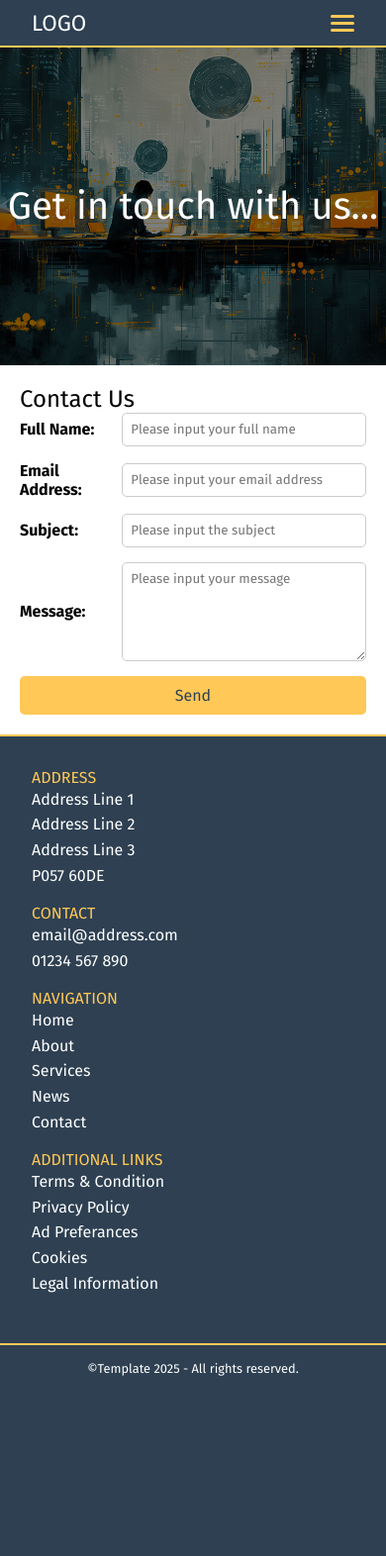
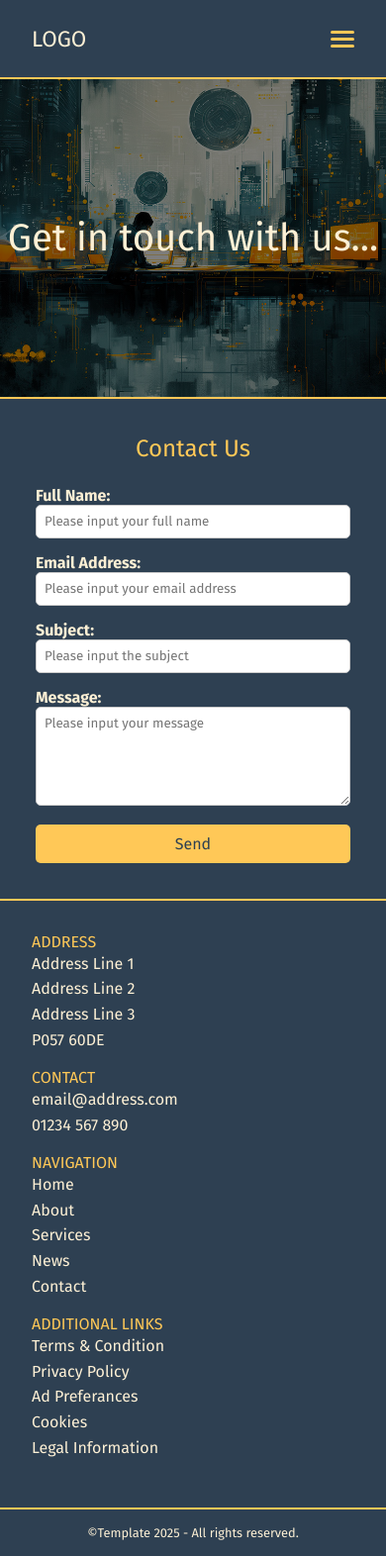
Before and after one commit to maxwellhogg/php_quicksite, a PHP site: page /contact.php in a window 390 px wide. Shown: the whole page at 99% size. Before the commit the page ends 1390 px from the top, so only its background shows below. Run offline with PHP 8.4, Linux system fonts and the light colour scheme; some libraries are stand-ins or nearby versions.

Commit message:
Improved responsive design on contacvt form.

```diff
--- a/contact.php
+++ b/contact.php
@@ -98,6 +98,8 @@ if ($_SERVER["REQUEST_METHOD"] == "POST") {
         </div>
     </section>
 
+    <div class="contact-main-container">
+
         <section class="contact-form-container">
             <h2>Contact Us</h2>
 
@@ -128,10 +130,11 @@ if ($_SERVER["REQUEST_METHOD"] == "POST") {
                     <textarea id="message" name="message" placeholder="Please input your message" required></textarea>
                 </div>
 
-            <button type="submit">Send</button>
+                <button type="submit" class="contact-submit">Send</button>
             </form>
         </section>
 
+    </div>
 
 <?php
 
--- a/index.php
+++ b/index.php
@@ -1,7 +1,9 @@
 <?php
+
 $page_title = 'Home';
 $image = './images/hero2.jpg';
 include './includes/header.php';
+
 ?>
 
 <section class="hero-image1 hero">
@@ -15,6 +17,7 @@ include './includes/header.php';
 		<?php endif; endforeach; ?>
     </div>
 </section>
+
 <?php
 include './includes/footer.php'
 ?>
--- a/styles.css
+++ b/styles.css
@@ -1,11 +1,14 @@
 /* Choose your site's color pallete and store as variables */
 
 :root {
-    --darkpurple: #412234;
-    --white: #FFFFFF;
-    --yellow: #FFC857;
-    --charcoal: #2E4052;
-    --turquoise: #BDD9BF;
+    --secondary-color: #412234;
+    --main-text: #FDF0D5;
+    --main-contrast: #FFC857;
+    --main-color: #2E4052;
+    --secondary-contrast: #BDD9BF;
+	/* --add-your-own: ;
+	--add-your-own: ;
+	--add-your-own: ; */
 }
 
 * {
@@ -23,14 +26,14 @@ html, body {
 /* ------- NAVBAR -------- */
 
 .navigation {
-    background: var(--charcoal);
-    color: var(--white);
-    height: 3rem;
+    background: var(--main-color);
+    color: var(--main-text);
+    height: 5em;
     display: flex;
     justify-content: space-between;
     padding-left: 14rem;
     padding-right: 14rem;
-    border-bottom: 2px solid var(--yellow);
+    border-bottom: 2px solid var(--main-contrast);
 }
 
 .logo {
@@ -41,11 +44,11 @@ html, body {
 
 .logo a {
     text-decoration: none;
-    color: var(--white);
+    color: var(--main-text);
 }
 
 .logo a:hover {
-    color: var(--yellow);
+    color: var(--main-contrast);
 }
 
 .navigation-list {
@@ -185,11 +188,15 @@ html, body {
 }
 
 .hero-text-container h1, p {
-	color: var(--white);
+	color: var(--main-text);
 }
 
 .hero-text-container h1 {
 	font-size: 2.4rem;
+}
+
+.hero-text-container button:hover {
+	background: var(--secondary-contrast);
 }
 
 .hero-text-container p {
@@ -231,33 +238,33 @@ html, body {
 }
 
 .header-text-container h1 {
-	color: var(--white);
+	color: var(--main-text);
 	font-size: 2.4rem;
 }
 
 /* -------FOOTER-------- */
 
 footer {
-    background: var(--charcoal);
-	border-top: 2px solid var(--yellow);
+    background: var(--main-color);
+	border-top: 2px solid var(--main-contrast);
 }
 
 .footer-container{
     padding: 2rem 14rem 2rem 14rem;
     display: flex;
     justify-content: space-between;
-    color: var(--white);
+    color: var(--main-text);
 }
 
 .footer-title {
-	color: var(--yellow);
+	color: var(--main-contrast);
 }
 
 .footer-copyright {
     font-size: 0.8rem;
-    color: white;
+    color: main-text;
     padding: 1rem;
-    border-top: 2px solid var(--yellow);
+    border-top: 2px solid var(--main-contrast);
     text-align: center;
 }
 
@@ -269,34 +276,49 @@ footer {
 
 .footer-contact-list-link a {
     text-decoration: none;
-    color: var(--white);
+    color: var(--main-text);
 }
 
 .footer-contact-list-link a:hover {
-    color: var(--yellow);
+    color: var(--main-contrast);
 }
 
 .footer-list-nav-item a {
     text-decoration: none;
-    color: var(--white);
+    color: var(--main-text);
 }
 
 .footer-list-nav-item a:hover {
-    color: var(--yellow);
+    color: var(--main-contrast);
 }
 
 /* -------CONTACT FORM------ */
+
+.contact-main-container {
+	background: var(--main-color);
+	border-top: 2px solid var(--main-contrast);
+	padding: 5em 0;
+}
 
 .contact-form-container {
     max-width: 600px;
     margin: 0 auto;
     padding: 20px;
+	border: 2px solid var(--main-contrast);
+	background: var(--main-color);
+}
+
+.contact-form-container h2 {
+	color: var(--main-contrast);
+	text-align: center;
+	padding-bottom: 1em;
 }
 
 .contact-form {
     display: flex;
     flex-direction: column;
     gap: 15px;
+	color: var(--main-text);
 }
 
 .form-group {
@@ -323,9 +345,9 @@ textarea {
     resize: vertical;
 }
 
-button {
-    background-color: var(--yellow);
-    color: var(--charcoal);
+.contact-submit {
+    background-color: var(--main-contrast);
+    color: var(--main-color);
     border: none;
     padding: 10px;
     font-size: 16px;
@@ -405,6 +427,18 @@ button:hover {
 		flex-direction: column;
 	}
 
+	.contact-main-container {
+		padding: 1em;
+	}
+
+	.contact-form-container {
+		border: none;
+	}
+
+	.form-group {
+		display: inline-block;
+	}
+
 	.footer-section {
 		padding-bottom: 1em
 	}
```
Also changed, not shown: other parts of styles.css (+13 -13 lines). Lines whose indentation alone changed are shown as unchanged.
